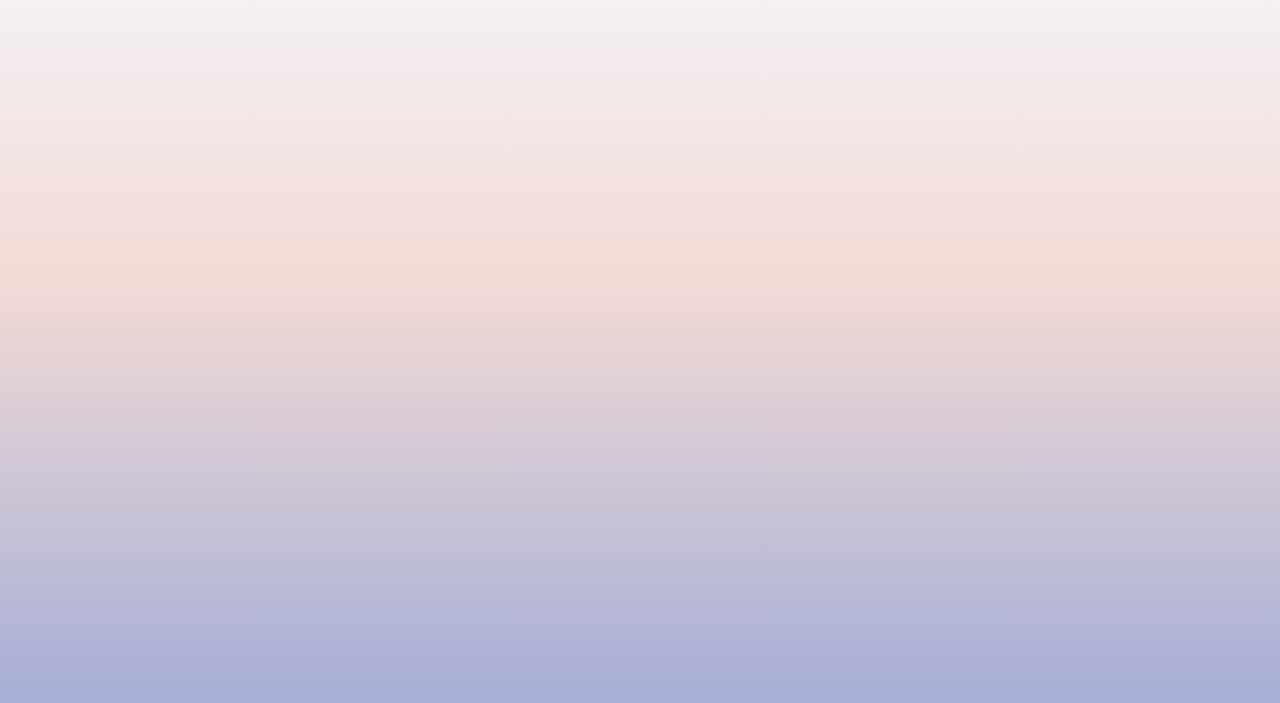
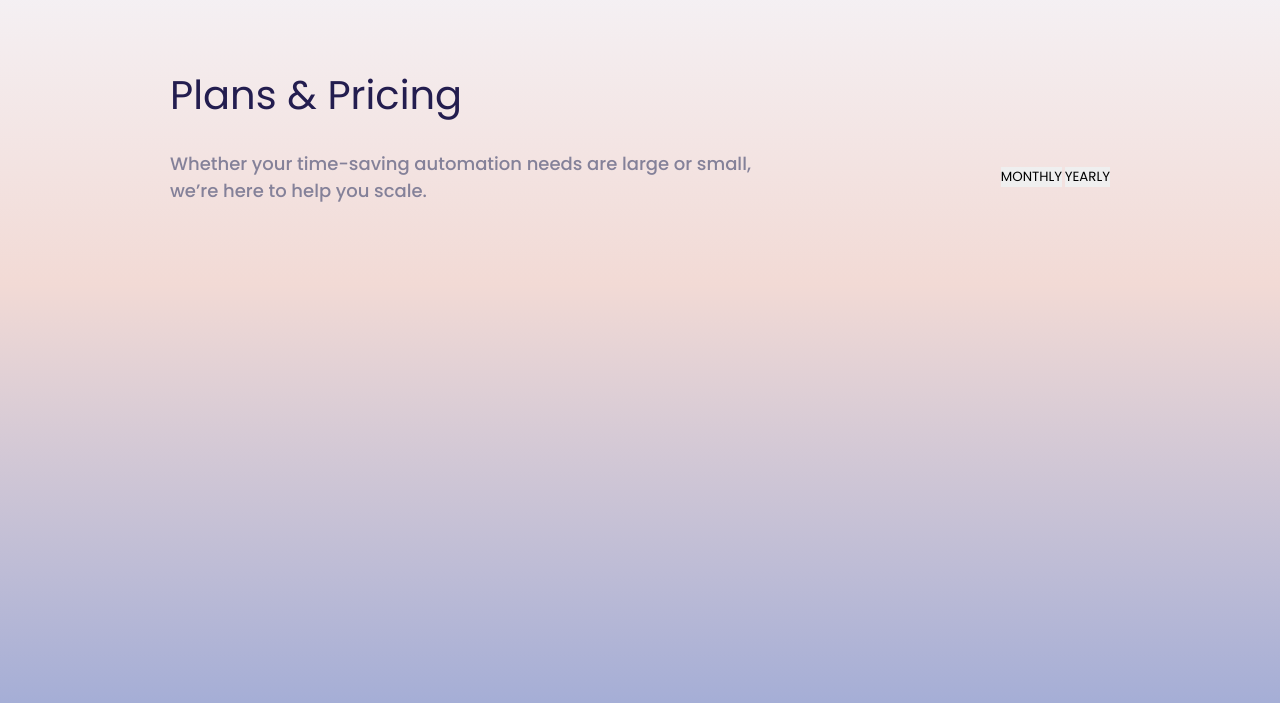
Before and after one commit to Bohdan-134/test-n, a website: page src/index.html in a window 1280 px wide. Shown: the part 69-772 px from the top of the page. Drawn offline with nearby package versions, Linux system fonts and the light colour scheme; files that its build step writes are made by us from their sources; files whose address does not match are found by name.

Commit message:
create section pricing

```diff
--- a/src/index.html
+++ b/src/index.html
@@ -23,6 +23,20 @@
                 <button class="btn-open-registration btn btn__pink">Join Now</button>
             </div>
         </header>
+        <main class="main">
+            <section class="plan-pricing">
+                <div class="container">
+                    <h1 class="plan-pricing-title">Plans & Pricing</h1>
+                    <div class="plan-pricing-footer">
+                        <p class="plan-pricing-text">Whether your time-saving automation needs are large or small, we’re here to help you scale.</p>
+                        <div class="tabs-btn">
+                            <button class="btn-mon-open">MONTHLY</button>
+                            <button class="btn-year-open">YEARLY</button>
+                        </div>
+                    </div>
+                </div>
+            </section>
+        </main>
     </div>
     <script src="./js/main.js"></script>
 </body>
--- a/src/styles/main.scss
+++ b/src/styles/main.scss
@@ -6,3 +6,9 @@
     min-height: 100%;
     background: linear-gradient(180deg, #F5F5FA 0%, #F2DAD5 44.15%, #A0ABD6 100%);
 }
+
+.container {
+    margin: 0 auto;
+    width: 100%;
+    max-width: 94rem;
+}
--- a/src/styles/module/module.main.scss
+++ b/src/styles/module/module.main.scss
@@ -1 +1,2 @@
 @import './header.scss';
+@import './plan-pricing.scss';
--- /dev/null
+++ b/src/styles/module/plan-pricing.scss
@@ -0,0 +1,19 @@
+@import '../utils/main.utils.scss';
+
+.plan-pricing {
+    margin-top: 4rem;
+    .plan-pricing-title {
+        margin-bottom: 2.5rem;
+        font-family: $p-regular;
+        @include font(4rem, 400, normal, $darkblue);
+    }
+}
+
+.plan-pricing-footer {
+    @include flex(row, space-between, center);
+    .plan-pricing-text {
+        max-width: 58.4rem;
+        font-family: $p-medium;
+        @include font(1.8rem, 500, normal, #848199);
+    }
+}
```
Also changed, not shown: dist/css/main.css, dist/index.html.
